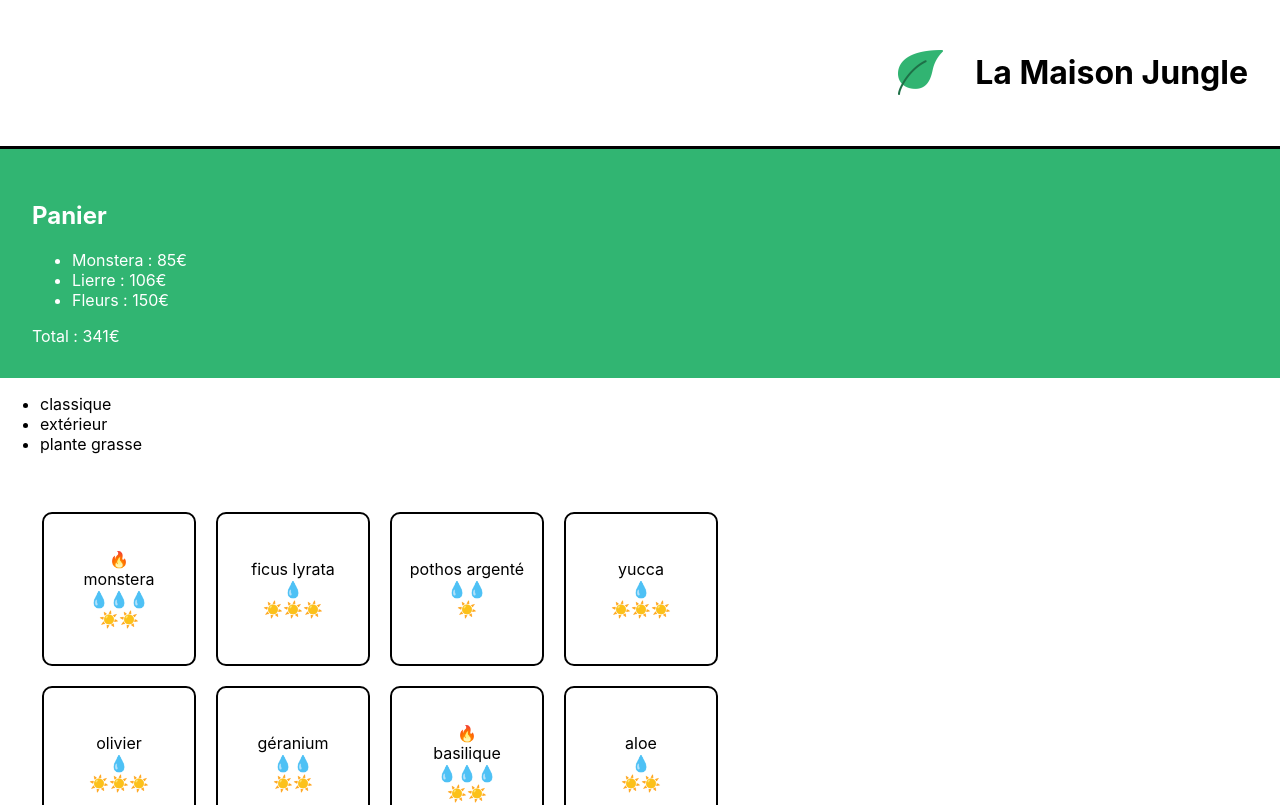
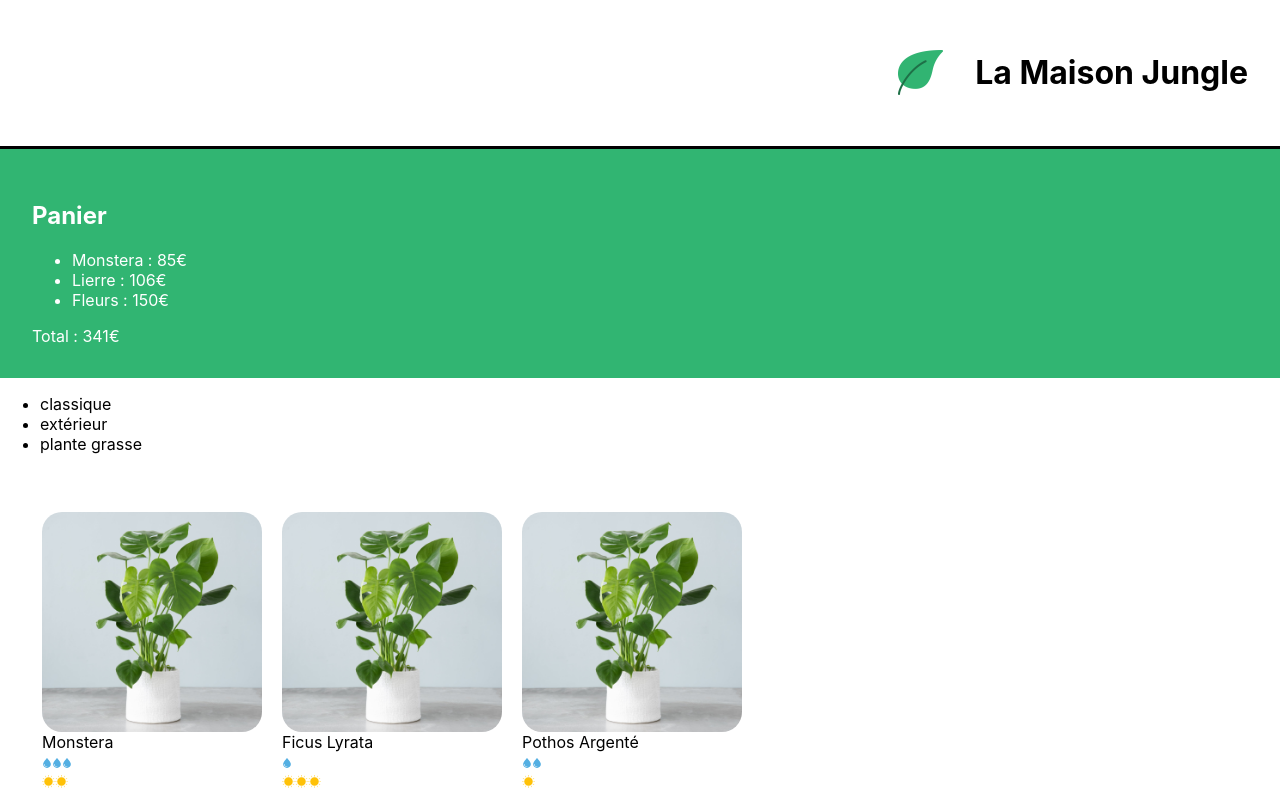
Before and after one commit to PradermN/La-maison-jungle, a React (Create React App) app: page / in a window 1280 px wide. Shown: the top 805 px of the page. Built offline with nearby package versions, Linux system fonts and the light colour scheme.

Commit message:
ajout de la props plantItem a shoppinList qui elle meme contient la props Carescale

```diff
--- a/src/components/CareScale.js
+++ b/src/components/CareScale.js
@@ -1,9 +1,16 @@
 import React from "react";
+import Sun from '../assets/sun.svg'
+import Water from '../assets/water.svg'
 
 export default function CareScale({scaleValue, careType}){
 
     const range = [1, 2, 3]
-	const scaleType = careType === 'light' ? '☀️' : '💧'
+	const scaleType =
+		careType === 'light' ? (
+			<img src={Sun} alt='sun-icon' />
+		) : (
+			<img src={Water} alt='water-icon' />
+		)
 
     return(
 
--- /dev/null
+++ b/src/components/PlantItem.js
@@ -0,0 +1,18 @@
+import CareScale from './CareScale'
+import '../styles/PlantItem.css'
+
+export default function PlantItem({ id, cover, name, water, light }) {
+	return (
+		<li key={id} className='lmj-plant-item'>
+
+            {/* Cover a la valeur monstera partout et c'est le nom de l'image de la plante*/}
+			<img className='lmj-plant-item-cover' src={cover} alt={`${name} cover`} />
+			{name}
+
+			<div>
+				<CareScale careType='water' scaleValue={water} />
+				<CareScale careType='light' scaleValue={light} />
+			</div>
+		</li>
+	)
+}
--- a/src/components/ShoppingList.js
+++ b/src/components/ShoppingList.js
@@ -1,6 +1,7 @@
 import React from "react";
+
 import { plantList } from "../datas/plantList";
-import CareScale from "./CareScale";
+import PlantItem from "./PlantItem";
 import '../styles/ShoppingList.css'
 
 
@@ -24,15 +25,15 @@ export default function ShoppingList(){
 			</ul>
 
 
-			<ul className="lmj-plant-list">
-				{plantList.map((plant) => (
-					<li key={plant.id} className="lmj-plant-item">
-                        {plant.isBestSale && <span>🔥</span>}
-                        {plant.name}
-                        <CareScale careType='water' scaleValue={plant.water} />
-                        <CareScale careType='light' scaleValue={plant.light} />
-                    </li>
-
+			<ul className='lmj-plant-list'>
+				{plantList.map(({ id, cover, name, water, light }) => (
+					<PlantItem
+						id={id}
+						cover={cover}
+						name={name}
+						water={water}
+						light={light}
+					/>
 				))}
 			</ul>
 
--- a/src/datas/plantList.js
+++ b/src/datas/plantList.js
@@ -1,3 +1,5 @@
+import monstera from '../assets/monstera.jpg'
+
 export const plantList = [
 	{
 		name: 'monstera',
@@ -5,42 +7,48 @@ export const plantList = [
 		id: '1ed',
 		isBestSale: true,
 		light: 2,
-		water: 3
+		water: 3,
+		cover: monstera
 	},
 	{
 		name: 'ficus lyrata',
 		category: 'classique',
 		id: '2ab',
 		light: 3,
-		water: 1
+		water: 1,
+		cover: monstera
 	},
 	{
 		name: 'pothos argenté',
 		category: 'classique',
 		id: '3sd',
 		light: 1,
-		water: 2
+		water: 2,
+		cover: monstera
 	},
 	{
 		name: 'yucca',
 		category: 'classique',
 		id: '4kk',
 		light: 3,
-		water: 1
+		water: 1,
+		cover: monstera
 	},
 	{
 		name: 'olivier',
 		category: 'extérieur',
 		id: '5pl',
 		light: 3,
-		water: 1
+		water: 1,
+		cover: monstera
 	},
 	{
 		name: 'géranium',
 		category: 'extérieur',
 		id: '6uo',
 		light: 2,
-		water: 2
+		water: 2,
+		cover: monstera
 	},
 	{
 		name: 'basilique',
@@ -48,20 +56,23 @@ export const plantList = [
 		id: '7ie',
 		isBestSale: true,
 		light: 2,
-		water: 3
+		water: 3,
+		cover: monstera
 	},
 	{
 		name: 'aloe',
 		category: 'plante grasse',
 		id: '8fp',
 		light: 2,
-		water: 1
+		water: 1,
+		cover: monstera
 	},
 	{
 		name: 'succulente',
 		category: 'plante grasse',
 		id: '9vn',
 		light: 2,
-		water: 1
+		water: 1,
+		cover: monstera
 	}
 ]
--- /dev/null
+++ b/src/styles/PlantItem.css
@@ -0,0 +1,14 @@
+.lmj-plant-item-cover {
+	height: 220px;
+	width: 220px;
+	border-radius: 20px;
+}
+
+.lmj-plant-item {
+	margin: 10px;
+	display: flex;
+	align-items: flex-start;
+	justify-content: center;
+	flex-direction: column;
+	text-transform: capitalize;
+}
--- a/src/styles/ShoppingList.css
+++ b/src/styles/ShoppingList.css
@@ -5,26 +5,3 @@
 	flex-wrap: wrap;
 	max-width: 800px;
 }
-
-.lmj-plant-item {
-	border: solid 2px black;
-	border-radius: 10px;
-	height: 150px;
-	width: 150px;
-	margin: 10px;
-	display: flex;
-	align-items: center;
-	justify-content: center;
-	flex-direction: column;
-	position: relative;
-}
-
-.lmj-sales {
-	position: absolute;
-	right: 0px;
-	top: 10px;
-	font-weight: 500;
-	color: white;
-	padding: 5px 10px;
-	background-color: #31b572;
-}
```
